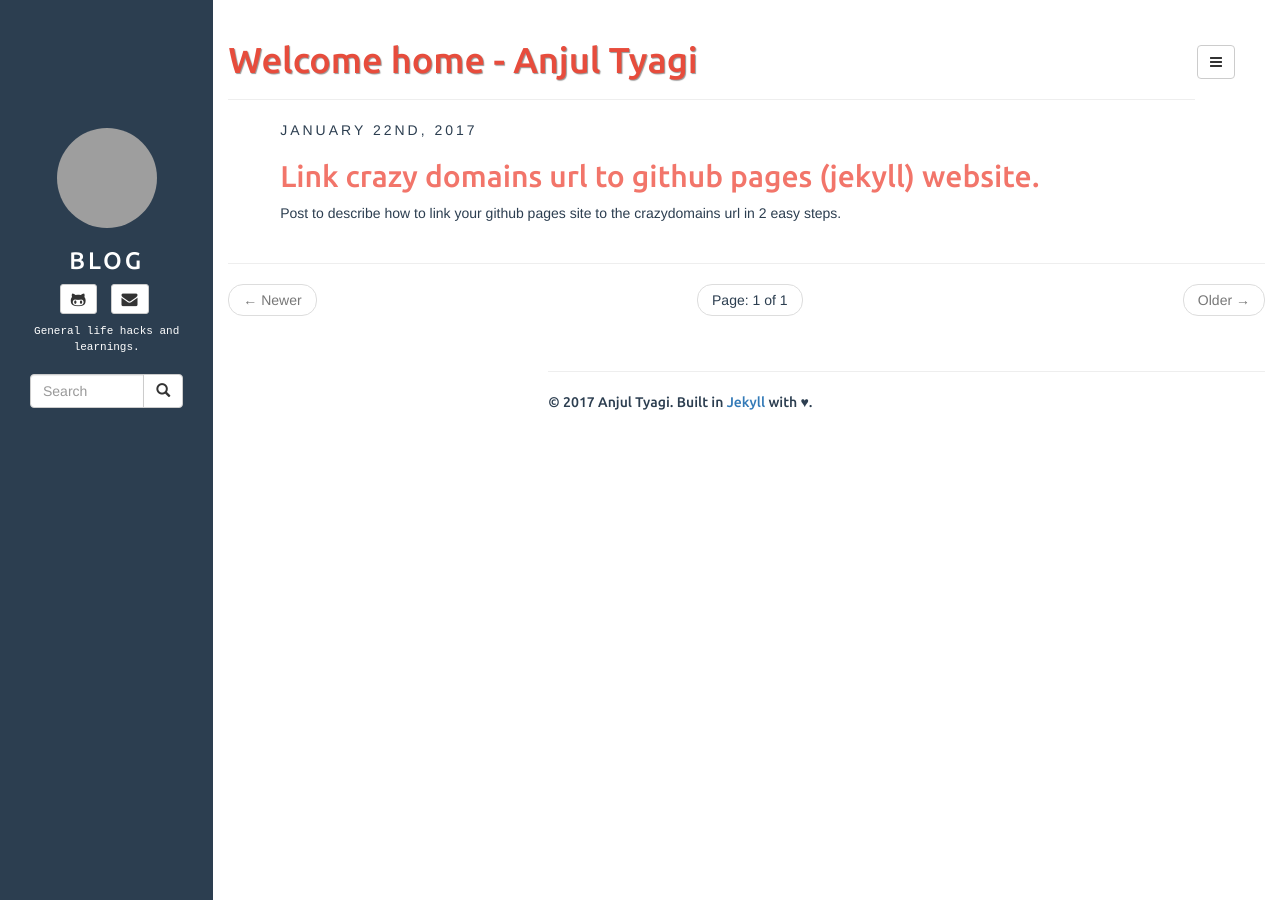
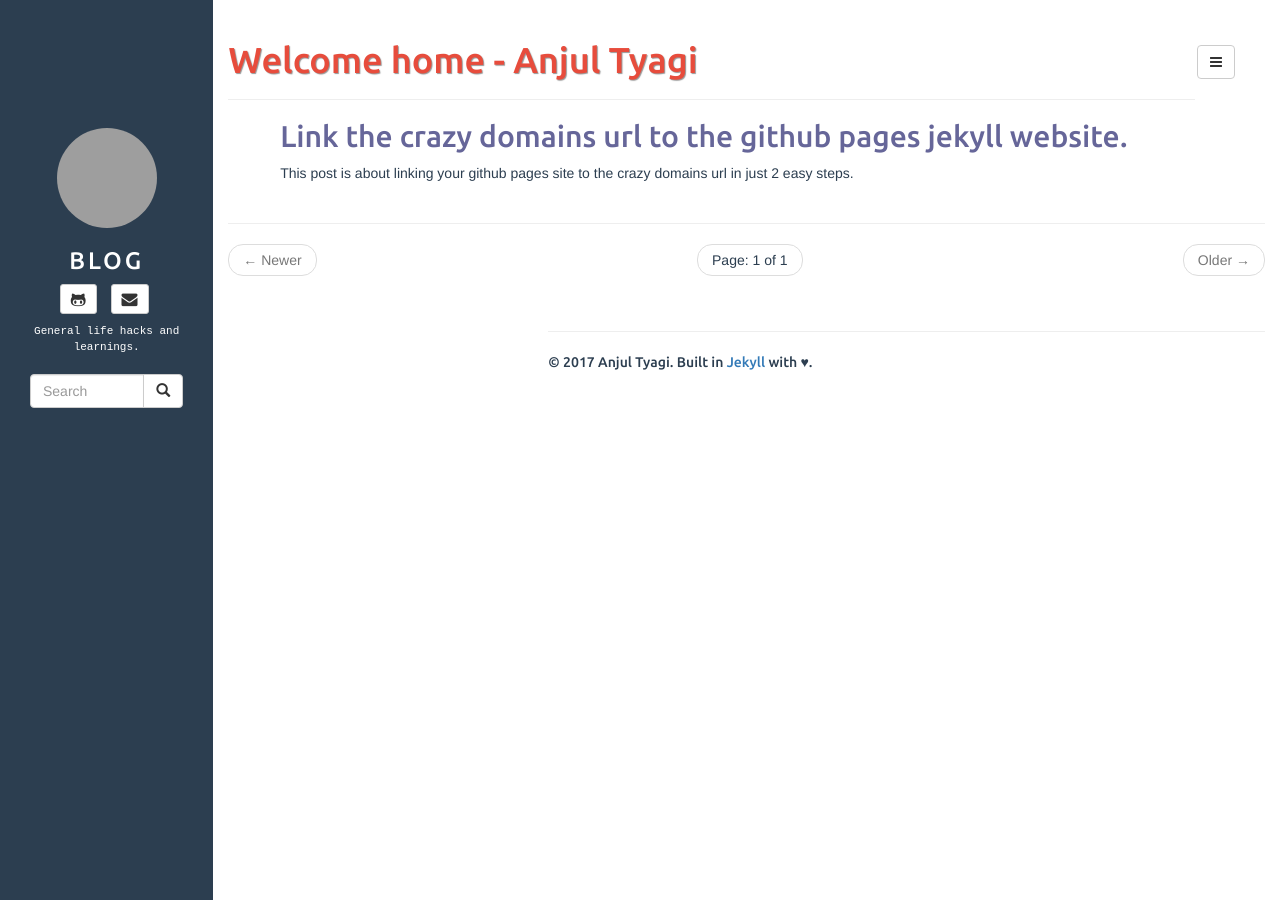
Before and after one commit to tyagi-iiitv/Website-public-sample, a Jekyll site: the page built from index.html, in a window 1280 px wide. Built offline with Jekyll 4.4.1, drawn with Linux system fonts in a browser that asks for light colours; the list of posts is cut into pages by our own code; grey boxes are pictures that could not be loaded.

Commit message:
Added the images and changed the font color of the posts on index page

```diff
--- a/_posts/2017-01-22-crazydomain-githubpages.md
+++ b/_posts/2017-01-22-crazydomain-githubpages.md
@@ -1,7 +1,7 @@
 ---
 layout: post
-title: Link crazy domains url to github pages (jekyll) website.
-description: Post to describe how to link your github pages site to the crazydomains url in 2 easy steps.
+title: Link the crazy domains url to the github pages jekyll website.
+description: This post is about linking your github pages site to the crazy domains url in just 2 easy steps.
 categories: [general]
 tags: [crazydomain, github, github-pages, jekyll]
 comments: true
--- a/assets/css/style.css
+++ b/assets/css/style.css
@@ -130,13 +130,13 @@ article.home h1 a,
 article.home h2 a,
 article.home h3 a,
 article.home h4 a {
-	color: #f2756a;
+	color: #666699;
 }
 article.home h1 a:hover,
 article.home h2 a:hover,
 article.home h3 a:hover,
 article.home h4 a:hover {
-	color: #e74c3c;
+	color: #47476b;
 }
 
 .author .author-image {
--- a/checklist.txt
+++ /dev/null
@@ -1,3 +0,0 @@
-# Add 5 posts
-# Create a page to showcase your published projects with the download links.
-# Add the links to view resume, projects (published and unpublished) on the top right menu.
--- a/index.html
+++ b/index.html
@@ -7,19 +7,6 @@ tagline:
 {% for post in paginator.posts %}
 
 <article class="home">
-
-  <span class="post-date">
-    {% assign d = post.date | date: "%d" | plus:'0' %}
-    {{ post.date | date: "%B" }}
-    {% case d %}
-    {% when 1 or 21 or 31 %}{{ d }}st,
-    {% when 2 or 22 %}{{ d }}nd,
-    {% when 3 or 23 %}{{ d }}rd,
-    {% else %}{{ d }}th,
-    {% endcase %}
-    {{ post.date | date: "%Y" }}
-  </span>
-
   <h2>
     <a href="{{ site.BASE_PATH }}{{ post.url }}">{{ post.title }}</a>
   </h2>
```
Also changed, not shown: other parts of _posts/2017-01-22-crazydomain-githubpages.md (+3 -5 lines), assets/media/1.png (added), assets/media/2.png (added), assets/media/3.png (added), 11 other files.
